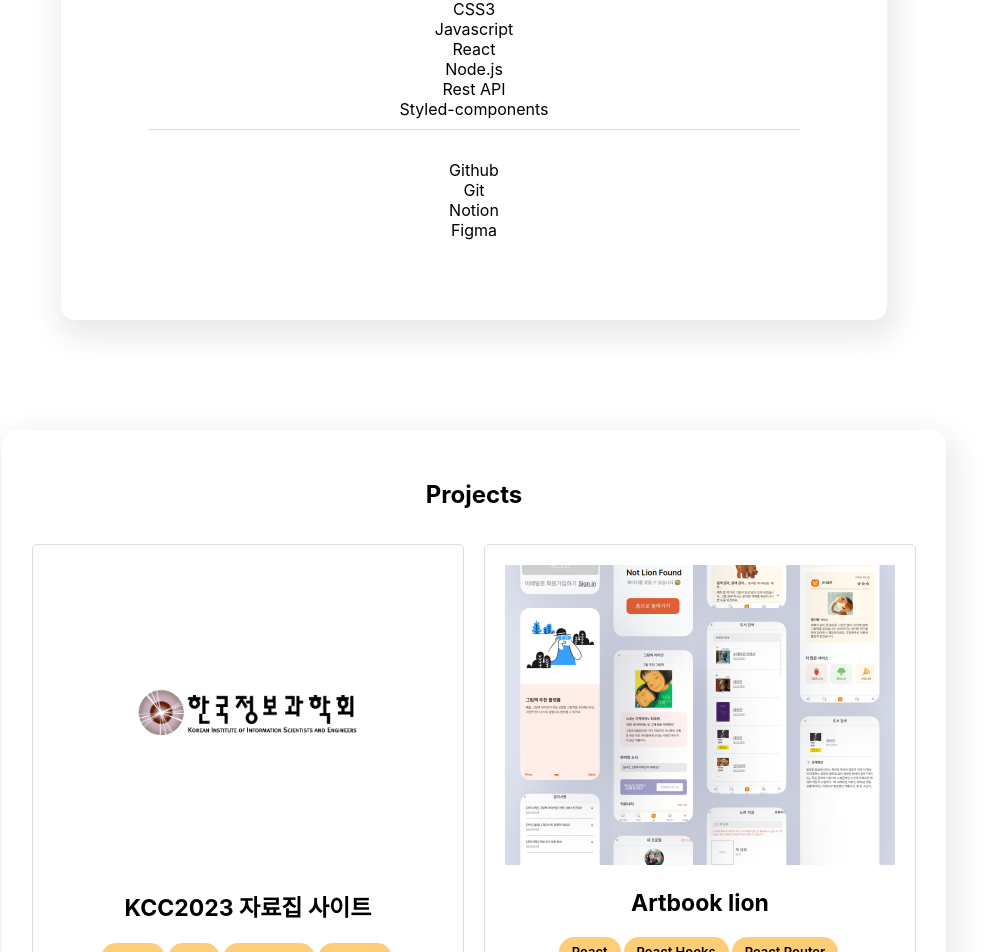
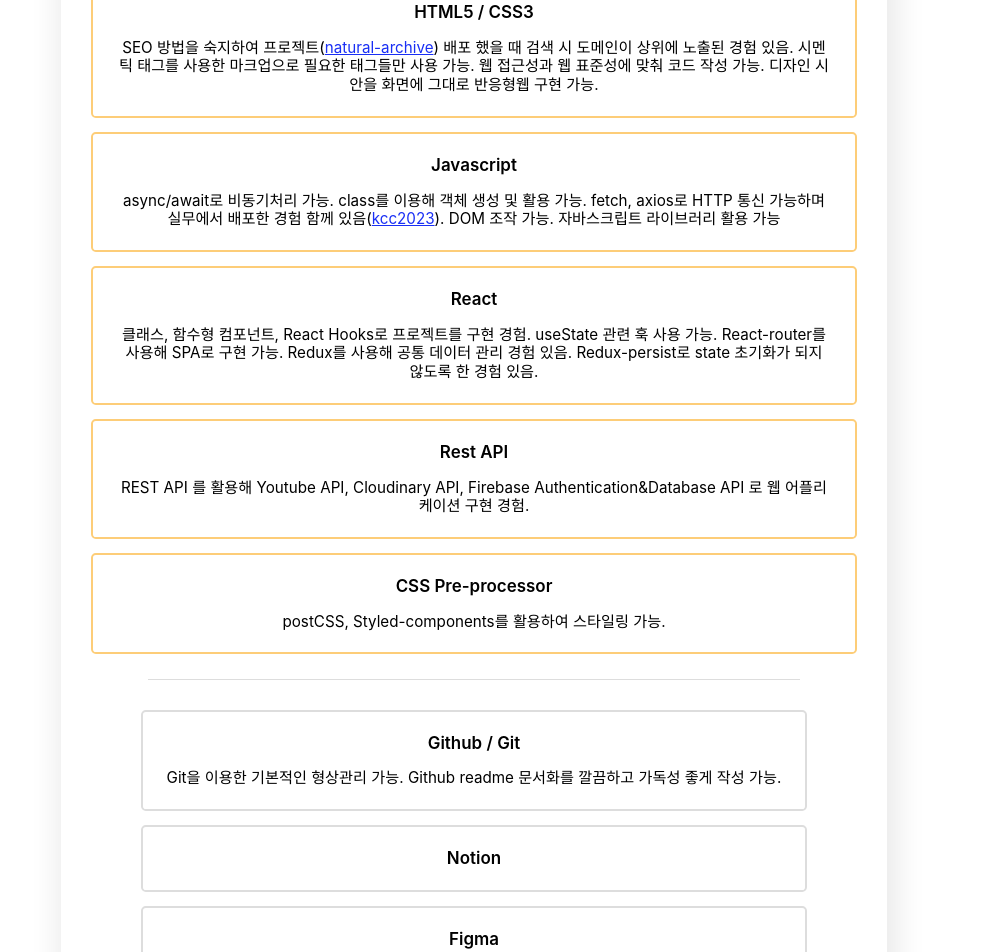
Before and after one commit to injilee/Portfolio, a React (Create React App) app: page / in a window 1280 px wide. Shown: the part 880-1832 px from the top of the page, without its empty margins (166-1151 px from the left). Built offline with nearby package versions, Linux system fonts and the light colour scheme; a web font is replaced by a local one.

Commit message:
modify : skills 컨텐츠 수정

```diff
--- a/src/components/hooks/ScrollFadeIn.jsx
+++ b/src/components/hooks/ScrollFadeIn.jsx
@@ -8,7 +8,7 @@ const ScrollFadeIn = (direction = 'up', duration = 1, delay = 0) => {
             return 'translate3d(0, 50%, 0)';
 
          case 'upProject':
-            return 'translate3d(0, 30%, 0)';
+            return 'translate3d(0, 10%, 0)';
 
          default:
             return;
@@ -37,7 +37,7 @@ const ScrollFadeIn = (direction = 'up', duration = 1, delay = 0) => {
       const { current } = element;
 
       if (current) {
-         observer = new IntersectionObserver(handleScroll, { threshold: 0.5 });
+         observer = new IntersectionObserver(handleScroll, { threshold: 0.2 });
          observer.observe(current);
       }
       return () => observer && observer.disconnect();
--- a/src/components/skills.jsx
+++ b/src/components/skills.jsx
@@ -14,20 +14,55 @@ const Skills = () => {
             <Title>Skills</Title>
             <S.SkillContainer>
                <S.SkillList>
-                  <li>HTML5</li>
-                  <li>CSS3</li>
-                  <li>Javascript</li>
-                  <li>React</li>
-                  <li>Node.js</li>
-                  <li>Rest API</li>
-                  <li>Styled-components</li>
+                  <S.SkillListItem>
+                     <span>HTML5 / CSS3</span>
+                     <p>
+                        SEO 방법을 숙지하여 프로젝트(<a href="http://chaunglimkim.shop/">natural-archive</a>) 배포 했을
+                        때 검색 시 도메인이 상위에 노출된 경험 있음. 시멘틱 태그를 사용한 마크업으로 필요한 태그들만
+                        사용 가능. 웹 접근성과 웹 표준성에 맞춰 코드 작성 가능. 디자인 시안을 화면에 그대로 반응형웹
+                        구현 가능.
+                     </p>
+                  </S.SkillListItem>
+                  <S.SkillListItem>
+                     <span>Javascript</span>
+                     <p>
+                        async/await로 비동기처리 가능. class를 이용해 객체 생성 및 활용 가능. fetch, axios로 HTTP 통신
+                        가능하며 실무에서 배포한 경험 함께 있음(<a href="https://github.com/injilee/kcc2023">kcc2023</a>
+                        ). DOM 조작 가능. 자바스크립트 라이브러리 활용 가능
+                     </p>
+                  </S.SkillListItem>
+                  <S.SkillListItem>
+                     <span>React</span>
+                     <p>
+                        클래스, 함수형 컴포넌트, React Hooks로 프로젝트를 구현 경험. useState 관련 훅 사용 가능.
+                        React-router를 사용해 SPA로 구현 가능. Redux를 사용해 공통 데이터 관리 경험 있음.
+                        Redux-persist로 state 초기화가 되지 않도록 한 경험 있음.
+                     </p>
+                  </S.SkillListItem>
+                  <S.SkillListItem>
+                     <span>Rest API</span>
+                     <p>
+                        REST API 를 활용해 Youtube API, Cloudinary API, Firebase Authentication&Database API 로 웹
+                        어플리케이션 구현 경험.
+                     </p>
+                  </S.SkillListItem>
+                  <S.SkillListItem>
+                     <span>CSS Pre-processor</span>
+                     <p>postCSS, Styled-components를 활용하여 스타일링 가능.</p>
+                  </S.SkillListItem>
                </S.SkillList>
                <S.DivisionLine></S.DivisionLine>
                <S.ToolList>
-                  <li>Github</li>
-                  <li>Git</li>
-                  <li>Notion</li>
-                  <li>Figma</li>
+                  <S.ToolListItem>
+                     <span>Github / Git</span>
+                     <p>Git을 이용한 기본적인 형상관리 가능. Github readme 문서화를 깔끔하고 가독성 좋게 작성 가능.</p>
+                  </S.ToolListItem>
+                  <S.ToolListItem>
+                     <span>Notion</span>
+                  </S.ToolListItem>
+                  <S.ToolListItem>
+                     <span>Figma</span>
+                  </S.ToolListItem>
                </S.ToolList>
             </S.SkillContainer>
          </S.SkillMain>
--- a/src/router/data.json
+++ b/src/router/data.json
@@ -12,10 +12,18 @@
          "id": 2,
          "title": "Artbook lion",
          "img": "./image/artbook-lion.png",
-         "description": "그림책 추천 플랫폼, 그림책 라이언. 네이버 도서 API로 도서 검색 기능 제공. redux를 사용해 유저들의 원활한 커뮤니티 형성을 위한 데이터 체계화.",
+         "description": "그림책 추천 플랫폼, 그림책 라이언. 로그인, 회원가입 기능. 네이버 도서 API로 도서 검색 기능 제공. axios로 http 통신, redux-toolkit, redux-persist를 사용해 데이터 유지, firebase storage로 프로필 이미지 변경",
          "pageUrl": "https://artbook-lion.netlify.app",
          "githubUrl": "https://github.com/injilee/Artbook-lion",
-         "skill": ["React", "React Hooks", "React Router", "Styled-components", "Firebase", "Redux"]
+         "skill": [
+            "React",
+            "React Hooks",
+            "React Router",
+            "Styled-components",
+            "Firebase",
+            "redux-toolkit",
+            "redux-persist"
+         ]
       },
       {
          "id": 3,
```
